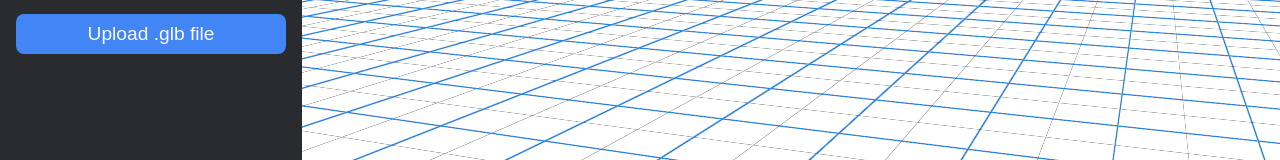
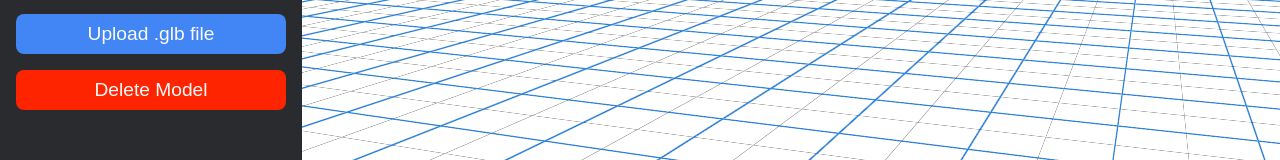
Before and after one commit to Zadfar/model-viewer, a React (Vite) app in the folder frontend/: page / in a window 1280 px wide. Shown: the part 237-397 px from the top of the page. Built offline with nearby package versions, Linux system fonts and the light colour scheme; no server answers.

Commit message:
added delete functionality

```diff
--- a/frontend/src/App.css
+++ b/frontend/src/App.css
@@ -44,8 +44,23 @@ h1 {
     border-radius: 8px;
 }
 
+.delete-button {
+    width: 100%;
+    height: 100%;
+    background-color: #FF2400;
+    border: none;
+    color: #fafafa;
+    font-size: 1.2rem;
+    font-weight: 400;
+    border-radius: 8px;
+}
+
 .upload-button:hover {
     background-color: #7baaf7;
+}
+
+.delete-button:hover {
+    background-color: #FF033E;
 }
 
 .modal-overlay {
--- a/frontend/src/App.jsx
+++ b/frontend/src/App.jsx
@@ -2,6 +2,7 @@ import './App.css';
 import ModelList from './components/ModelList';
 import Viewport from './components/Viewport';
 import UploadButton from './components/UploadButton';
+import DeleteButton from './components/DeleteButton';
 
 
 const App = () => {
@@ -14,6 +15,7 @@ const App = () => {
         <h2>Choose a Model</h2>
         <ModelList />
         <UploadButton />
+        <DeleteButton />
         </div>
         <Viewport />
       </div>
--- /dev/null
+++ b/frontend/src/components/DeleteButton.jsx
@@ -0,0 +1,39 @@
+import React, {useState} from 'react';
+import axios from 'axios';
+import { useModelStore } from '../store/model';
+import {BeatLoader} from 'react-spinners';
+
+const DeleteButton = () => {
+    const { selectedModelId, removeModel } = useModelStore();
+    const [isLoading, setIsLoading] = useState(false);
+
+    const handleDelete = async () => {
+        const modelToDelete = useModelStore.getState().models.find(m => m._id === selectedModelId);
+        const modelName = modelToDelete ? modelToDelete.dataName : 'the selected model';
+
+        if (!window.confirm(`Are you sure you want to delete "${modelName}"? This action cannot be undone.`)) {
+            return;
+        }
+        setIsLoading(true);
+        try {
+            const response = await axios.delete(`/api/models/${selectedModelId}`)
+            if(response.data.success) {
+                alert(`Model "${modelName}" deleted successfully!`);
+                removeModel(selectedModelId);
+            }
+        } catch (error) {
+            console.error('Deletion failed:', error.response ? error.response.data : error.message);
+            alert(`Deletion failed: ${error.response?.data?.message || 'Server error or network issue'}`);
+        } finally {
+            setIsLoading(false);
+        }
+    }
+    return (
+        <div className='divider'>
+            <button className='delete-button' onClick={handleDelete} disabled={!selectedModelId}>Delete Model</button>
+            <BeatLoader loading={isLoading} size={50} color='#007bff' className='loader' />
+        </div>
+    )
+};
+
+export default DeleteButton;
--- a/frontend/src/components/UploadModal.jsx
+++ b/frontend/src/components/UploadModal.jsx
@@ -1,4 +1,5 @@
 import React, { useState, useEffect } from 'react';
+import {BeatLoader} from 'react-spinners';
 
 const UploadModal = ({ isOpen, onClose, onSubmit }) => {
   const [modelName, setModelName] = useState('');
--- a/frontend/src/store/model.js
+++ b/frontend/src/store/model.js
@@ -22,4 +22,10 @@ export const useModelStore = create((set) => ({
           models: [newModel, ...state.models],
         }));
     },
+    removeModel: (modelId) => {
+        set((state) => ({
+            models: state.models.filter(model => model._id !== modelId),
+            selectedModelId: state.selectedModelId === modelId ? null : state.selectedModelId,
+          }));
+    },
 }))
```
